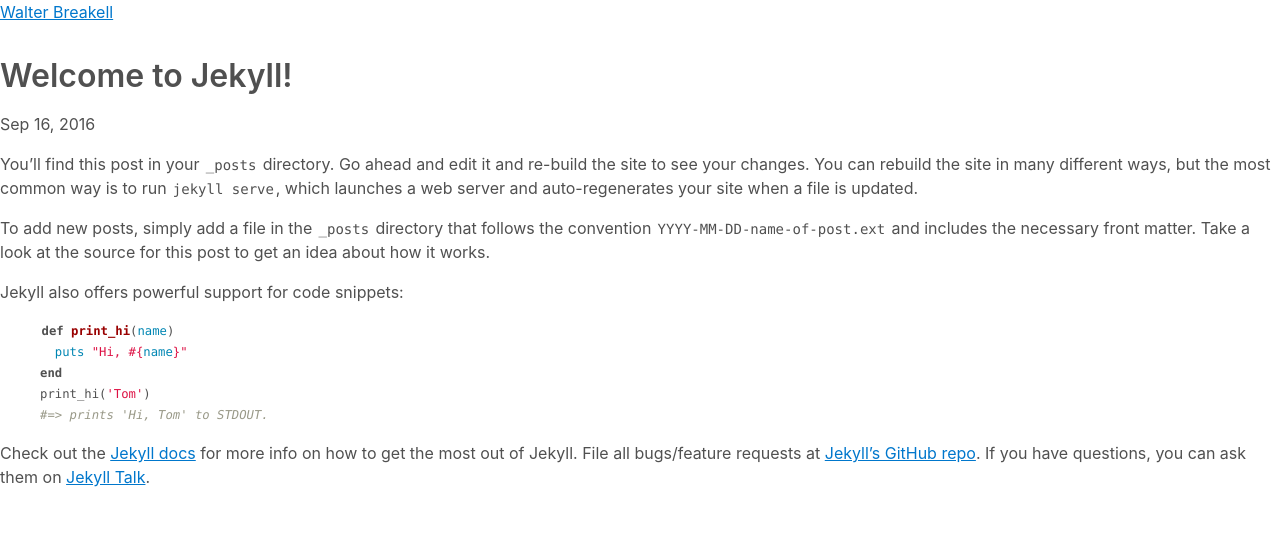
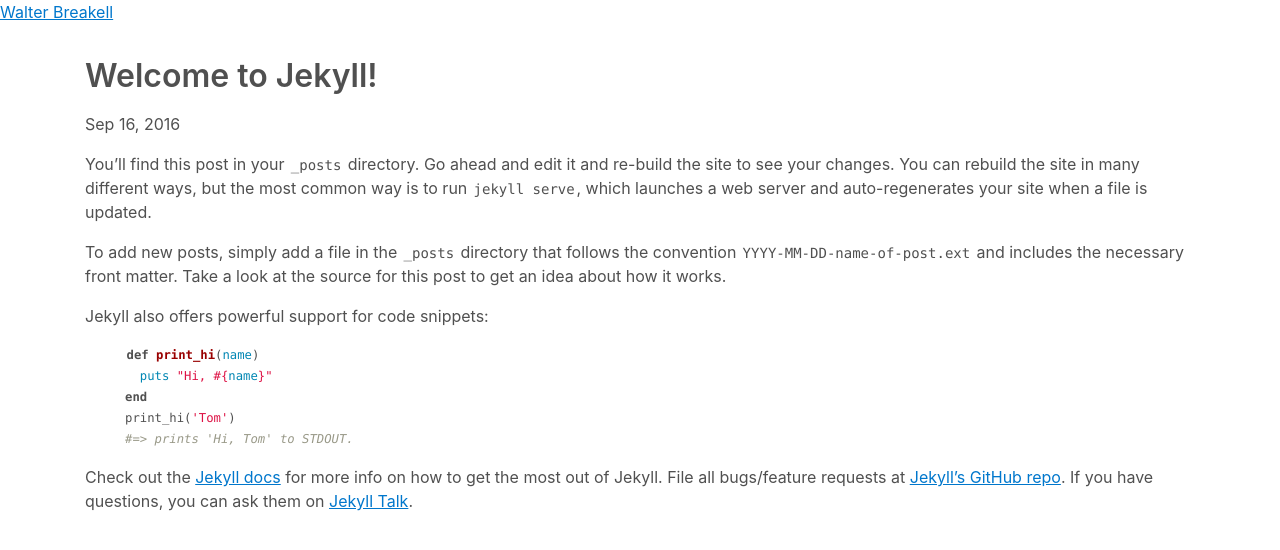
Before and after one commit to wbreakell/wbreakell.github.io, a Jekyll site: the page built from _posts/2016-09-16-welcome-to-jekyll.md, in a window 1280 px wide. Shown: the top 550 px of the page. Built offline with Jekyll 4.4.1, drawn with Linux system fonts in a browser that asks for light colours.

Commit message:
Apply a wrapper to the main content of the default layout

```diff
--- a/_layouts/default.html
+++ b/_layouts/default.html
@@ -3,10 +3,8 @@
   {% include head.html %}
   <body>
     {% include header.html %}
-    <main class="page-content" aria-label="Content">
-      <div class="wrapper">
-        {{ content }}
-      </div>
+    <main class="o-wrapper" aria-label="Content">
+      {{ content }}
     </main>
     {% include footer.html %}
   </body>
```
